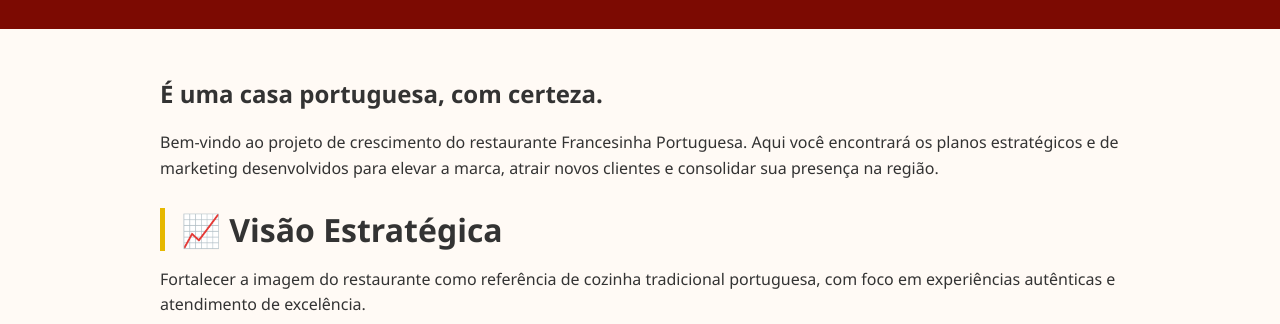
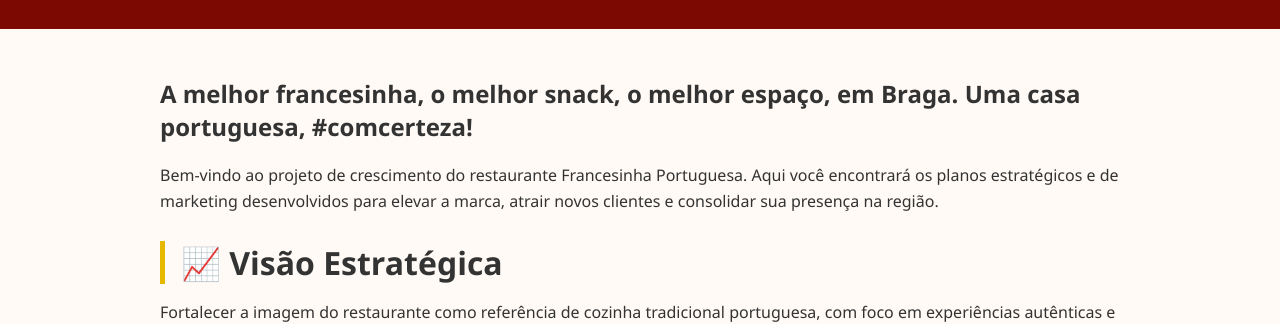
Before and after one commit to Thiagotfsbsb/francesinha-portuguesa-growth-plan, a plain HTML site: page docs/index.html in a window 1280 px wide. Shown: the part 478-802 px from the top of the page. Drawn offline with Linux system fonts and the light colour scheme.

Commit message:
Update index.html

```diff
--- a/docs/index.html
+++ b/docs/index.html
@@ -18,7 +18,7 @@
 
   <main>
     <section id="pt" class="lang-section">
-      <h1>É uma casa portuguesa, com certeza.</h1>
+      <h1>A melhor francesinha, o melhor snack, o melhor espaço, em Braga. Uma casa portuguesa, #comcerteza!</h1>
       <p>Bem-vindo ao projeto de crescimento do restaurante Francesinha Portuguesa. Aqui você encontrará os planos estratégicos e de marketing desenvolvidos para elevar a marca, atrair novos clientes e consolidar sua presença na região.</p>
 
       <h2>📈 Visão Estratégica</h2>
```
